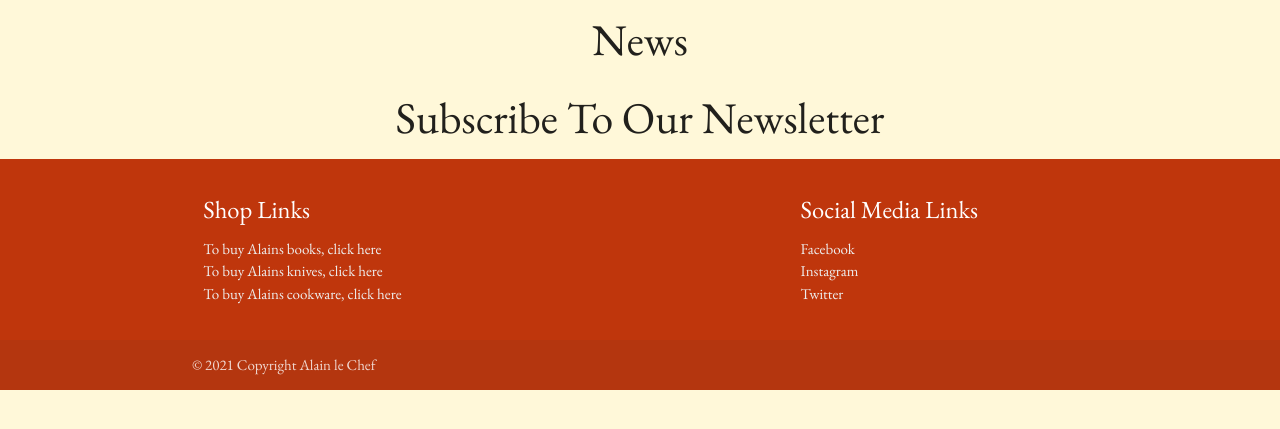
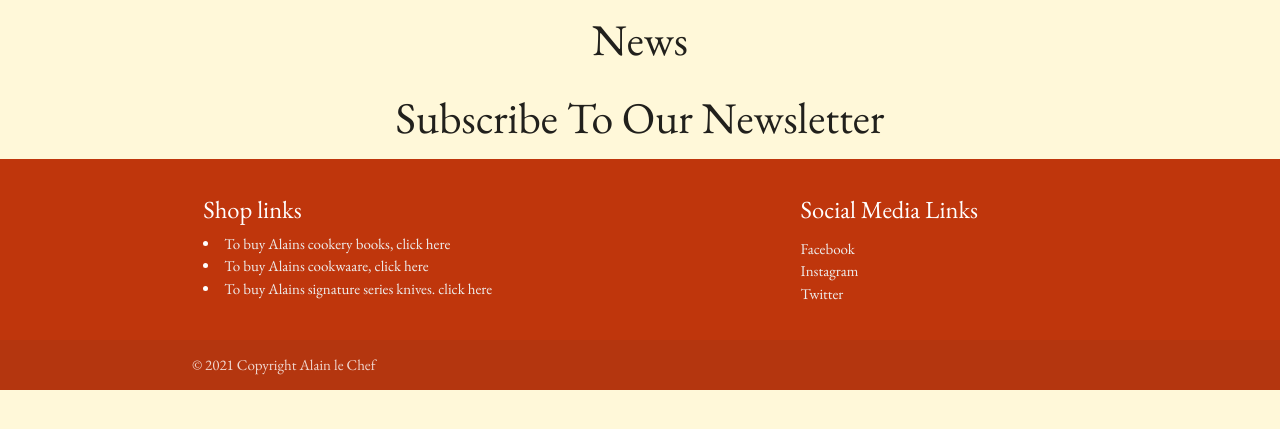
Before and after one commit to Ollie-Judge/le-cuire, a Flask app: page / in a window 1280 px wide. Shown: the part 309-738 px from the top of the page. Run offline with Flask 2, Linux system fonts and the light colour scheme; some libraries are stand-ins or nearby versions.

Commit message:
added footer

```diff
--- a/templates/base.html
+++ b/templates/base.html
@@ -75,19 +75,17 @@
       <div class="container">
         <div class="row">
           <div class="col l6 s12">
-            <h5 class="white-text">Shop Links</h5>
-            <ul>
-              <li><a class="grey-text text-lighten-3" href="https://www.waterstones.com/">To buy Alains books, click here</a></li>
-              <li><a class="grey-text text-lighten-3" href="https://www.kitchenknives.co.uk/knives/chefs-knives/">To buy Alains knives, click here</a></li>
-              <li><a class="grey-text text-lighten-3" href="https://www.cookwarestore.co.uk/">To buy Alains cookware, click here</a></li>
-            </ul>
+            <h5 class="white-text">Shop links</h5>
+            <li><a class="grey-text text-lighten-3" href="https://www.waterstones.com/">To buy Alains cookery books, click here</a></li>
+            <li><a class="grey-text text-lighten-3" href="https://www.cookwarestore.co.uk/">To  buy Alains cookwaare, click here</a></li>
+            <li><a class="grey-text text-lighten-3" href="https://www.kitchenknives.co.uk/">To buy Alains signature series knives. click here</a></li>
           </div>
           <div class="col l4 offset-l2 s12">
             <h5 class="white-text">Social Media Links</h5>
             <ul>
-              <li><a class="grey-text text-lighten-3" href="https://en-gb.facebook.com/">Facebook</a></li>
-              <li><a class="grey-text text-lighten-3" href="https://www.instagram.com/">Instagram</a></li>
-              <li><a class="grey-text text-lighten-3" href="https://twitter.com/">Twitter</a></li>
+              <li><a class="grey-text text-lighten-3" href="#!">Facebook</a></li>
+              <li><a class="grey-text text-lighten-3" href="#!">Instagram</a></li>
+              <li><a class="grey-text text-lighten-3" href="#!">Twitter</a></li>
             </ul>
           </div>
         </div>
@@ -105,7 +103,5 @@
     <script src="{{ url_for('static', filename='js/script.js') }}"></script>
     {% block scripts %}
     {% endblock %}
-
-
 </body>
 </html>
```
